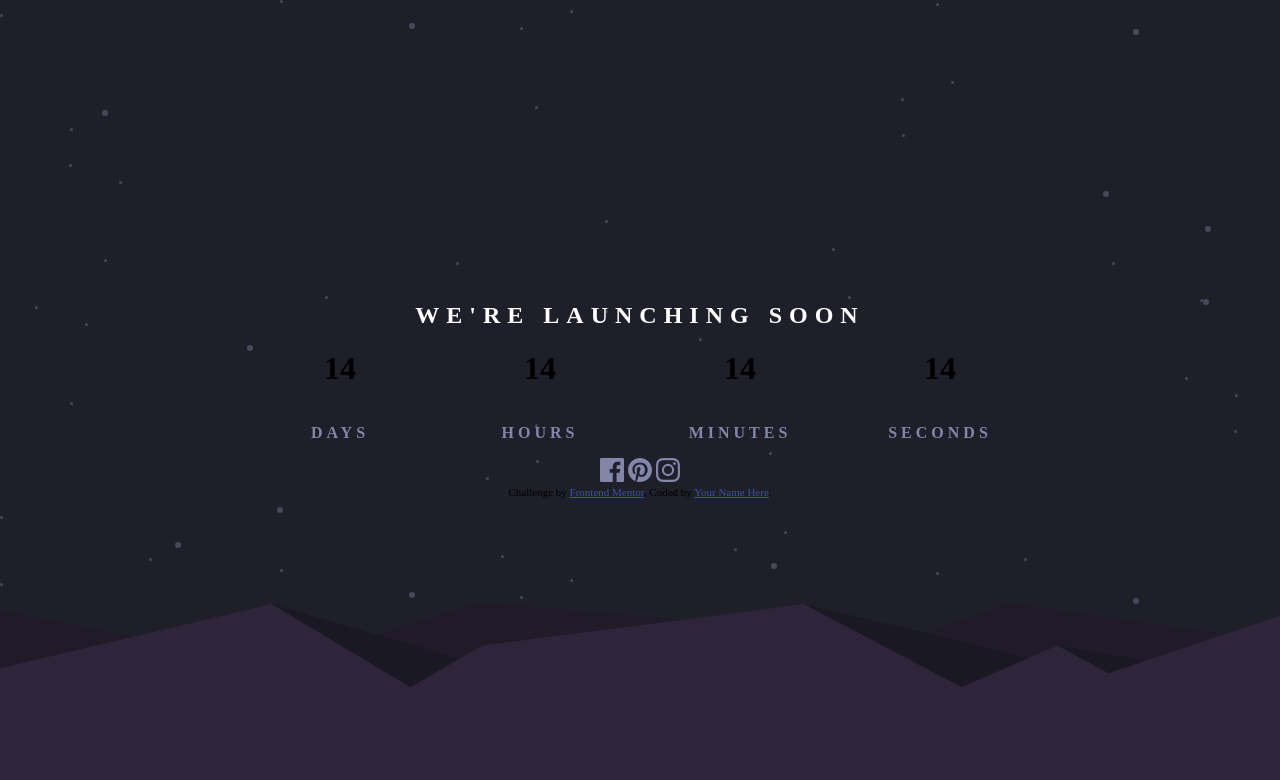
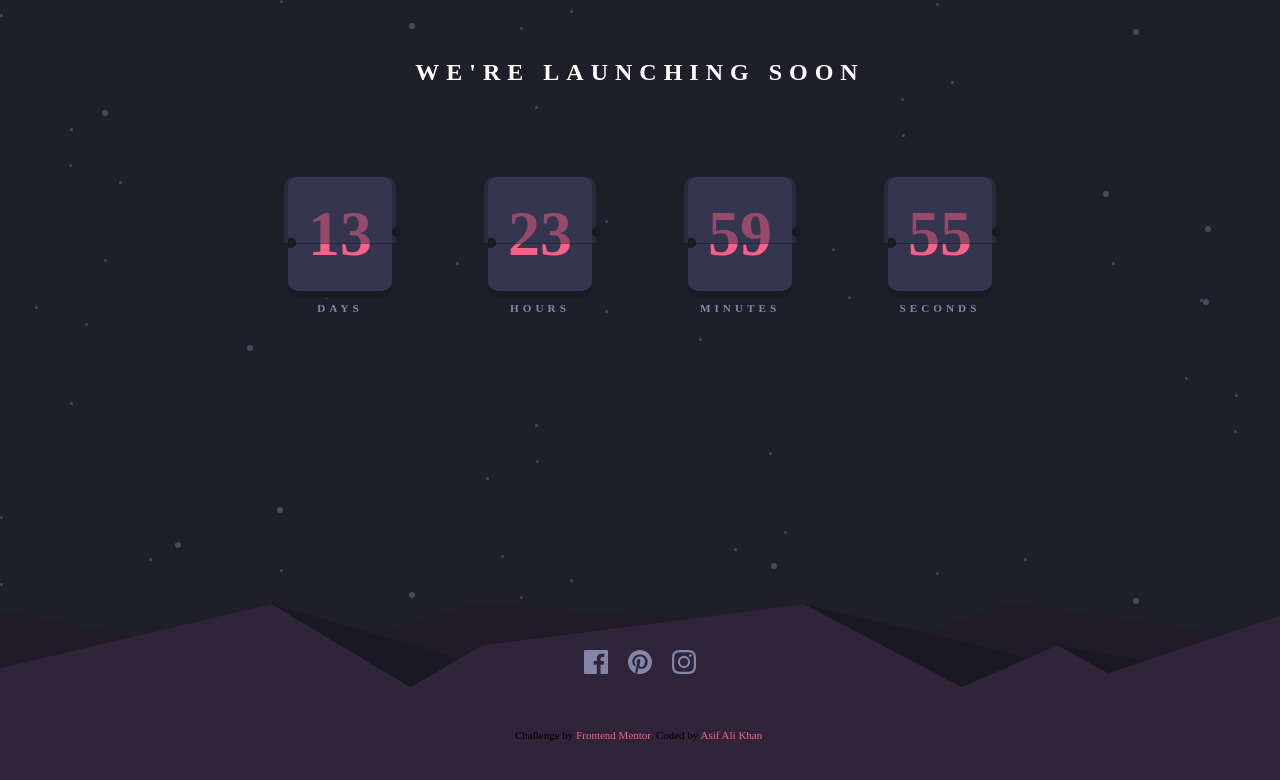
Before and after one commit to asifkhan0410/count-down-timer, a plain HTML site: page index.html in a window 1280 px wide. Drawn offline with Linux system fonts and the light colour scheme.

Commit message:
completed functionality

```diff
--- a/index.html
+++ b/index.html
@@ -13,20 +13,24 @@
   <div class="main">
     <header>We're launching soon</header>
     <div class="timedisplay">
-      <div class="time days">
-        <h1>14</h1>
+      <div class="time">
+        <div class="overlay"></div>
+        <h1 class="days">34</h1>
         <h3>Days</h3>
       </div>
-      <div class="time hour">
-        <h1>14</h1>
+      <div class="time">
+        <div class="overlay"></div>
+        <h1 class="hours">14</h1>
         <h3>Hours</h3>
       </div>
-      <div class="time minutes">
-        <h1>14</h1>
+      <div class="time">
+        <div class="overlay"></div>
+        <h1 class="minutes">14</h1>
         <h3>Minutes</h3>
       </div>
-      <div class="time seconds">
-        <h1>14</h1>
+      <div class="time">
+        <div class="overlay"></div>
+        <h1 class="seconds">14</h1>
         <h3>Seconds</h3>
       </div>
     </div>
@@ -37,8 +41,9 @@
     </div>
     <div class="attribution">
       Challenge by <a href="https://www.frontendmentor.io?ref=challenge" target="_blank">Frontend Mentor</a>.
-      Coded by <a href="#">Your Name Here</a>.
+      Coded by <a href="https://github.com/asifkhan0410/count-down-timer">Asif Ali Khan</a>.
     </div>
   </div>
+  <script src="script.js"></script>
 </body>
 </html>
--- a/main.css
+++ b/main.css
@@ -16,6 +16,7 @@ body{
 }
 header{
     color: white;
+    flex: 0.15;
     text-transform: uppercase;
     font-weight: bolder;
     font-size: x-large;
@@ -23,6 +24,7 @@ header{
 }
 .timedisplay{
     display: flex;
+    flex:0.6;
 }
 .time{
     display: flex;
@@ -30,15 +32,63 @@ header{
     width: 200px;
     align-items: center;
 }
+.overlay{
+    height: 65.5px;
+    width: 111.5px;
+    background-color: hsl(236, 21%, 26%);
+    opacity: 0.5;
+    position: absolute;
+    border-radius: 10px 10px 0px 0px;
+    border-bottom: 1px solid hsl(234, 17%, 12%);
+    margin: 0px 0px 10px 0px;
+}
+.time> h1{
+    background-color: hsl(236, 21%, 26%);
+    border-radius: 10px;
+    color:hsl(345, 95%, 68%);
+    margin: 0px;
+    font-size: 4rem;
+    padding: 20px;
+    box-shadow: 0px 8px 0px -1px hsl(234, 17%, 12%);
+}
+.time>h1::before{
+    content: '';
+    background-color: hsl(234, 17%, 12%);
+    display: block;
+    margin: 41px 0px 0px -20px;
+    position: absolute;
+    border-radius: 0px 10px 10px 0px;
+    height: 10px;
+    width: 8px;
+    z-index: 2;
+
+}
+.time>h1::after{
+    content: '';
+    background-color: hsl(234, 17%, 12%);
+    display: block;
+    margin: -44px 0px 0px 83.5px;
+    position: absolute;
+    border-radius: 10px 0px 0px 10px;
+    height: 10px;
+    width: 8px;
+    z-index: 2;
+}
 .time >h3{
     color: hsl(237, 18%, 59%);
     text-transform: uppercase;
     font-weight: bolder;
     letter-spacing: 4px;
-    font-size: medium;
+    font-size: 0.7rem;
 }
 a>svg>path:hover{
     fill:hsl(345, 95%, 68%)
 }
+.socialtabs{
+    flex: 0.1;
+}
+.socialtabs>a{
+    margin:0px 8px;
+}
 .attribution { font-size: 11px; text-align: center; }
-.attribution a { color: hsl(228, 45%, 44%); }
+.attribution a { color:hsl(345, 95%, 68%) ; text-decoration: none; }
--- /dev/null
+++ b/script.js
@@ -0,0 +1,42 @@
+var countdown;
+const day = document.querySelector('.days');
+const hour = document.querySelector('.hours');
+const minute = document.querySelector('.minutes');
+const second = document.querySelector('.seconds');
+
+function timer(seconds){
+
+    const now = Date.now();
+    const then = now + seconds*1000;
+    displayTimeLeft(seconds)
+    countdown = setInterval(()=>{
+        const secondsLeft = Math.round((then - Date.now()) / 1000);
+        localStorage.setItem('time', JSON.stringify(secondsLeft));
+        if(secondsLeft<0){
+            clearInterval(countdown);
+            return;
+        }
+        displayTimeLeft(secondsLeft)
+    },1000)
+}
+
+function displayTimeLeft(seconds){
+    let secondsLeft = seconds;
+    const days = Math.floor(seconds/86400);
+    secondsLeft = secondsLeft % 86400;
+
+    const hours = Math.floor(secondsLeft/3600);
+    secondsLeft = secondsLeft % 3600;
+
+    const minutes = Math.floor(secondsLeft/60);
+    secondsLeft = secondsLeft % 60;
+
+    day.innerHTML = `${days<10 ? '0': ''}${days}`;
+    hour.innerHTML = `${hours<10 ? '0': ''}${hours}`;
+    minute.innerHTML = `${minutes<10 ? '0': ''}${minutes}`;
+    second.innerHTML = `${secondsLeft<10 ? '0': ''}${secondsLeft}`;
+}
+
+const time = JSON.parse(localStorage.getItem('time')) || 14*86400
+
+timer(time);
```
